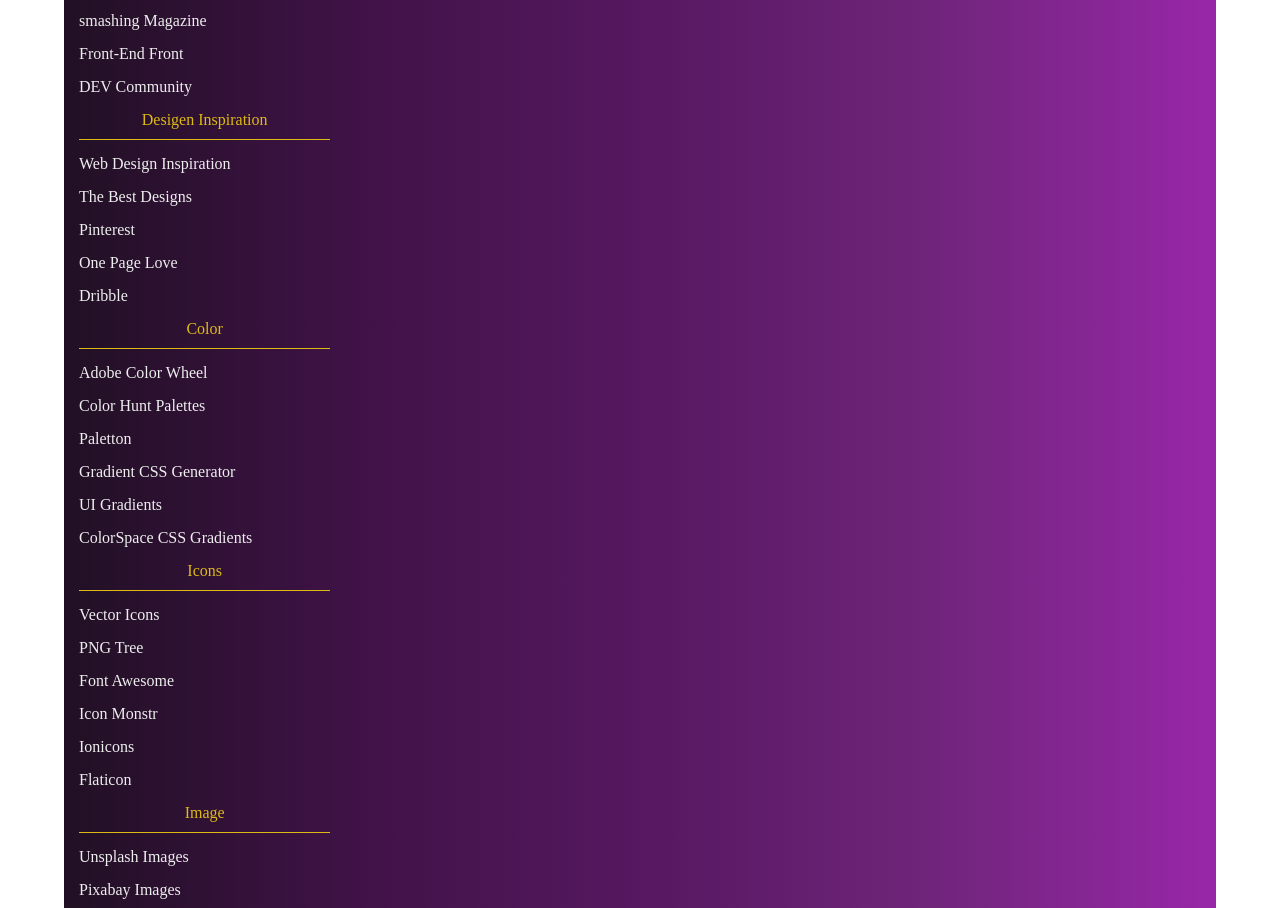
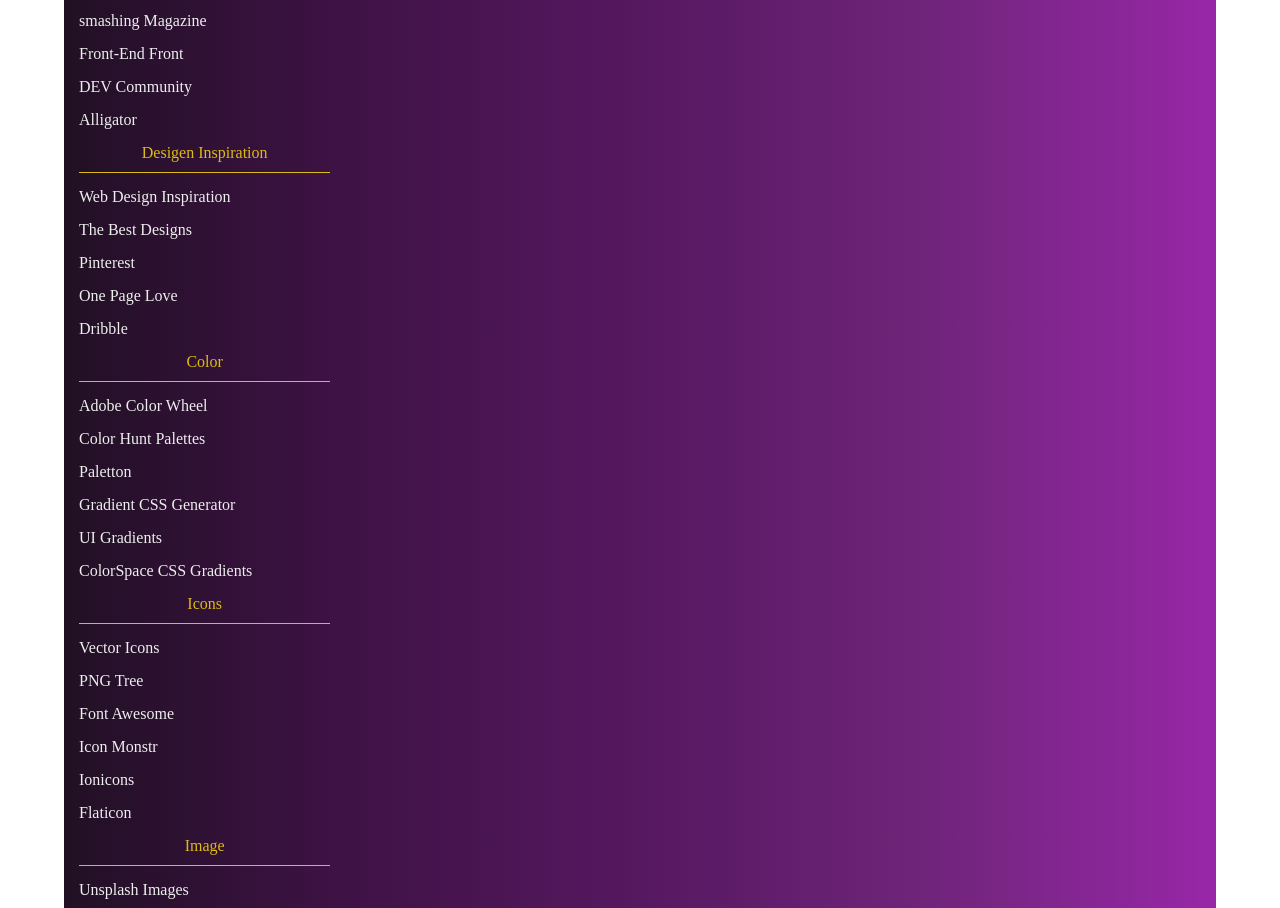
Before and after one commit to walaaayyad/FEND-resources, a website: page index.html in a window 1280 px wide. Shown: the part 3231-4139 px from the top of the page. Drawn offline with Linux system fonts and the light colour scheme.

Commit message:
Update index.html

```diff
--- a/index.html
+++ b/index.html
@@ -372,6 +372,7 @@
                             <li><a href="https://www.smashingmagazine.com/" target="_blank">smashing Magazine</a></li>
                             <li><a href="https://frontendfront.com/" target="_blank">Front-End Front</a></li>
                             <li><a href="https://dev.to/" target="_blank">DEV Community</a></li>
+                            <li><a href="https://alligator.io/explore/" target="_blank">Alligator</a></li>
 
                         <li><p>Desigen Inspiration</p></li>
                             <li><a href="https://www.webdesign-inspiration.com/" target="_blank">Web Design Inspiration</a></li>
```
